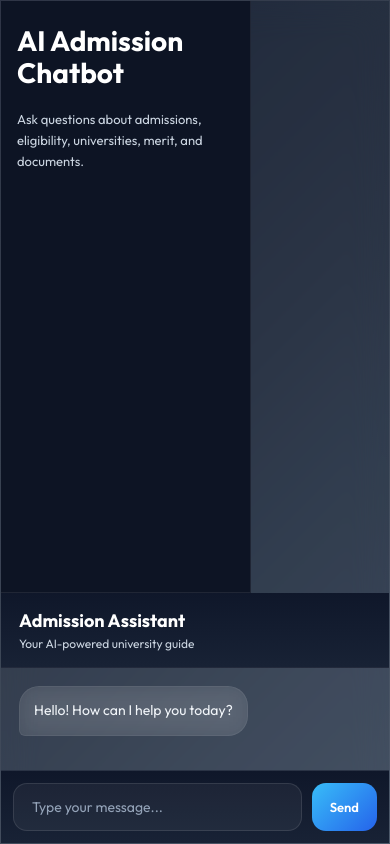
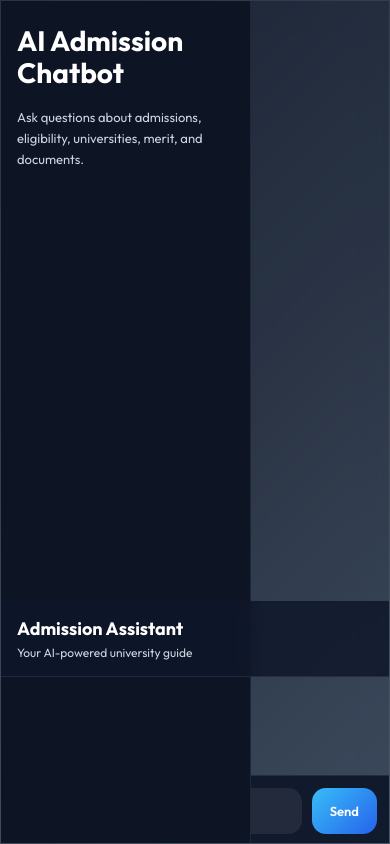
Before and after one commit to hislam1078/University-admission-support-system, a React (Create React App) app: page /chatbot in a window 390 px wide. Built offline with nearby package versions, Linux system fonts and the light colour scheme; sample sign-in values are in the browser's storage.

Commit message:
Improve chatbot mobile responsiveness

```diff
--- a/src/pages/Chatbot.css
+++ b/src/pages/Chatbot.css
@@ -1,14 +1,19 @@
 /* ================= GLOBAL ================= */
 
-* {
-  margin: 0;
-  padding: 0;
-  box-sizing: border-box;
+*{
+  margin:0;
+  padding:0;
+  box-sizing:border-box;
 }
 
-body {
+html,
+body,
+#root{
 
-  font-family: "Poppins", sans-serif;
+  width:100%;
+  min-height:100vh;
+
+  font-family:"Poppins",sans-serif;
 
   background:
   linear-gradient(
@@ -18,51 +23,51 @@ body {
     #334155
   );
 
-  color: white;
-
-  min-height: 100vh;
+  color:white;
 }
 
 /* ================= MAIN CONTAINER ================= */
 
-.chatbot-container {
+.chatbot-container{
 
-  width: 100%;
+  width:100%;
 
-  min-height: 100vh;
+  min-height:100vh;
 
-  display: flex;
+  padding:20px;
 
-  justify-content: center;
+  display:flex;
 
-  align-items: center;
+  justify-content:center;
 
-  padding: 20px;
+  align-items:center;
 }
 
-/* ================= CHATBOT CARD ================= */
+/* ================= CHATBOT ================= */
 
-.chatbot {
+.chatbot{
 
-  width: 100%;
+  width:100%;
 
-  max-width: 1450px;
+  max-width:1400px;
 
-  height: 92vh;
+  height:92vh;
+
+  display:grid;
+
+  grid-template-columns:320px 1fr;
 
   background:
-    rgba(255,255,255,0.06);
+  rgba(255,255,255,0.05);
 
   border:
   1px solid rgba(255,255,255,0.08);
 
-  backdrop-filter: blur(18px);
+  border-radius:24px;
 
-  border-radius: 28px;
+  backdrop-filter:blur(15px);
 
-  display: flex;
-
-  overflow: hidden;
+  overflow:hidden;
 
   box-shadow:
   0 20px 50px rgba(0,0,0,0.35);
@@ -70,193 +75,170 @@ body {
 
 /* ================= SIDEBAR ================= */
 
-.sidebar {
-
-  width: 320px;
+.sidebar{
 
   background:
   linear-gradient(
     180deg,
-      #0b1120,
-      #172033
+    #081120,
+    #111c2d
   );
 
+  padding:40px 30px;
+
+  display:flex;
+
+  flex-direction:column;
+
+  justify-content:space-between;
+
   border-right:
-    1px solid rgba(255,255,255,0.08);
-
-  padding: 40px 30px;
-
-  display: flex;
-
-  flex-direction: column;
-
-  justify-content: space-between;
+  1px solid rgba(255,255,255,0.06);
 }
 
 /* ================= SIDEBAR TITLE ================= */
 
-.sidebar h1 {
+.sidebar h1{
 
-  font-size: 42px;
+  font-size:42px;
 
-  line-height: 1.15;
+  line-height:1.15;
 
-  font-weight: 700;
+  margin-bottom:18px;
 
-  margin-bottom: 20px;
+  font-weight:700;
 }
 
 /* ================= SIDEBAR TEXT ================= */
 
-.sidebar p {
+.sidebar p{
 
-  color: #cbd5e1;
+  color:#cbd5e1;
 
-  font-size: 15px;
+  line-height:1.8;
 
-  line-height: 1.8;
+  font-size:15px;
 }
 
-/* ================= SIDEBAR FOOTER ================= */
+/* ================= FOOTER ================= */
 
-.sidebar-footer {
+.sidebar-footer{
 
-  font-size: 14px;
+  color:#94a3b8;
 
-  color: #94a3b8;
-
-  padding-top: 20px;
+  font-size:14px;
 }
 
 /* ================= CHAT SECTION ================= */
 
-.chat-section {
+.chat-section{
 
-  flex: 1;
+  display:flex;
 
-  display: flex;
+  flex-direction:column;
 
-  flex-direction: column;
-
-  background:
-    rgba(255,255,255,0.03);
+  min-width:0;
 }
 
 /* ================= HEADER ================= */
 
-.chat-header {
+.chat-header{
 
-  padding: 22px 28px;
+  padding:22px 28px;
 
   background:
-    linear-gradient(
-      180deg,
-      #0f172a,
-      #182235
-    );
+  rgba(15,23,42,0.85);
 
   border-bottom:
   1px solid rgba(255,255,255,0.08);
 
-  display: flex;
-
-  justify-content: space-between;
-
-  align-items: center;
-
-  flex-shrink: 0;
+  backdrop-filter:blur(10px);
 }
 
-/* ================= HEADER TEXT ================= */
+.chat-header h2{
 
-.chat-header h2 {
+  font-size:22px;
 
-  font-size: 24px;
-
-  font-weight: 700;
+  margin-bottom:5px;
 }
 
-.chat-header p {
+.chat-header p{
 
-  margin-top: 4px;
+  color:#cbd5e1;
 
-  color: #cbd5e1;
-
-  font-size: 14px;
+  font-size:14px;
 }
 
 /* ================= CHAT AREA ================= */
 
-.chat-area {
+.chat-area{
 
-  flex: 1;
+  flex:1;
 
-  padding: 30px;
+  padding:28px;
 
-  overflow-y: auto;
+  overflow-y:auto;
 
-  display: flex;
+  display:flex;
 
-  flex-direction: column;
+  flex-direction:column;
 
-  gap: 20px;
-
-  scroll-behavior: smooth;
+  gap:18px;
 }
 
 /* ================= SCROLLBAR ================= */
 
-.chat-area::-webkit-scrollbar {
+.chat-area::-webkit-scrollbar{
 
-  width: 6px;
+  width:6px;
 }
 
-.chat-area::-webkit-scrollbar-thumb {
+.chat-area::-webkit-scrollbar-thumb{
 
-  background: #475569;
+  background:#475569;
 
-  border-radius: 20px;
+  border-radius:20px;
 }
 
 /* ================= MESSAGE ROW ================= */
 
-.message-row {
+.message-row{
 
-  display: flex;
+  display:flex;
+
+  width:100%;
 }
 
-.user-row {
+.user-row{
 
-  justify-content: flex-end;
+  justify-content:flex-end;
 }
 
-.bot-row {
+.bot-row{
 
-  justify-content: flex-start;
+  justify-content:flex-start;
 }
 
-/* ================= MESSAGE BUBBLE ================= */
+/* ================= MESSAGE ================= */
 
-.message-bubble {
+.message-bubble{
 
-  max-width: 72%;
+  max-width:75%;
 
-  padding: 14px 18px;
+  padding:14px 18px;
 
-  border-radius: 20px;
+  border-radius:18px;
 
-  line-height: 1.7;
+  font-size:14px;
 
-  font-size: 14px;
+  line-height:1.7;
 
-  word-wrap: break-word;
-
-  animation: fadeIn 0.25s ease;
+  word-break:break-word;
 }
 
 /* ================= USER MESSAGE ================= */
 
-.user-message {
+.user-message{
 
   background:
   linear-gradient(
@@ -265,107 +247,97 @@ body {
     #2563eb
   );
 
-  color: white;
-
-  border-bottom-right-radius: 6px;
+  border-bottom-right-radius:4px;
 
   box-shadow:
-    0 8px 20px rgba(37,99,235,0.35);
+  0 8px 18px rgba(37,99,235,0.35);
 }
 
 /* ================= BOT MESSAGE ================= */
 
-.bot-message {
+.bot-message{
 
   background:
-    rgba(255,255,255,0.08);
+  rgba(255,255,255,0.07);
 
   border:
-    1px solid rgba(255,255,255,0.06);
+  1px solid rgba(255,255,255,0.05);
 
-  color: #f1f5f9;
+  border-bottom-left-radius:4px;
 
-  border-bottom-left-radius: 6px;
-
-  backdrop-filter: blur(10px);
+  color:#f1f5f9;
 }
 
 /* ================= INPUT AREA ================= */
 
-.input-area {
+.input-area{
 
-  padding: 20px 24px;
+  padding:18px 22px;
 
   background:
-    linear-gradient(
-      180deg,
-      #0f172a,
-      #182235
-    );
+  rgba(15,23,42,0.92);
 
   border-top:
   1px solid rgba(255,255,255,0.08);
 
-  display: flex;
+  display:flex;
 
-  align-items: center;
+  align-items:center;
 
-  gap: 15px;
-
-  flex-shrink: 0;
+  gap:12px;
 }
 
 /* ================= INPUT ================= */
 
-.input-area input {
+.input-area input{
 
-  flex: 1;
+  flex:1;
 
-  height: 54px;
+  height:52px;
 
-  padding: 0 18px;
+  border:none;
 
-  border-radius: 14px;
+  outline:none;
 
-  border:
-    1px solid rgba(255,255,255,0.1);
+  border-radius:14px;
+
+  padding:0 18px;
 
   background:
-    rgba(255,255,255,0.05);
+  rgba(255,255,255,0.07);
 
-  color: white;
+  color:white;
 
-  font-size: 14px;
+  font-size:14px;
 
-  outline: none;
-
-  transition: 0.3s ease;
+  transition:0.3s ease;
 }
 
-.input-area input::placeholder {
+.input-area input::placeholder{
 
-  color: #94a3b8;
+  color:#94a3b8;
 }
 
-.input-area input:focus {
+.input-area input:focus{
 
-  border-color: #38bdf8;
+  background:
+  rgba(255,255,255,0.1);
 
   box-shadow:
-    0 0 0 4px rgba(56,189,248,0.15);
+  0 0 0 3px rgba(56,189,248,0.15);
 }
 
-/* ================= SEND BUTTON ================= */
+/* ================= BUTTON ================= */
 
-.input-area button {
+.input-area button{
 
-  height: 54px;
+  height:52px;
 
-  padding: 0 24px;
+  padding:0 24px;
 
-  border: none;
+  border:none;
 
-  border-radius: 14px;
+  border-radius:14px;
 
   background:
   linear-gradient(
@@ -374,177 +346,147 @@ body {
     #2563eb
   );
 
-  color: white;
+  color:white;
 
-  font-size: 14px;
+  font-size:14px;
 
-  font-weight: 600;
+  font-weight:600;
 
-  cursor: pointer;
+  cursor:pointer;
 
-  transition: 0.3s ease;
+  transition:0.3s ease;
 }
 
-.input-area button:hover {
+.input-area button:hover{
 
-  transform: translateY(-2px);
+  transform:translateY(-2px);
 
   box-shadow:
-    0 10px 24px rgba(37,99,235,0.35);
-}
-
-/* ================= ANIMATION ================= */
-
-@keyframes fadeIn {
-
-  from {
-
-    opacity: 0;
-
-    transform: translateY(10px);
-  }
-
-  to {
-
-    opacity: 1;
-
-    transform: translateY(0);
-  }
+  0 10px 20px rgba(37,99,235,0.35);
 }
 
 /* ================= TABLET ================= */
 
-@media (max-width: 1000px) {
+@media(max-width:950px){
 
-  .chatbot {
+  .chatbot{
 
-    height: 95vh;
+    grid-template-columns:1fr;
 
-    flex-direction: column;
+    height:95vh;
   }
 
-  .sidebar {
+  .sidebar{
 
-    width: 100%;
+    padding:25px 22px;
 
-    padding: 28px 24px;
-
-    border-right: none;
+    border-right:none;
 
     border-bottom:
-      1px solid rgba(255,255,255,0.08);
+    1px solid rgba(255,255,255,0.06);
   }
 
-  .sidebar h1 {
+  .sidebar h1{
 
-    font-size: 34px;
+    font-size:34px;
   }
 
-  .sidebar-footer {
+  .sidebar-footer{
 
-    display: none;
-  }
-
-  .message-bubble {
-
-    max-width: 85%;
+    display:none;
   }
 }
 
 /* ================= MOBILE ================= */
 
-@media (max-width: 768px) {
+@media(max-width:768px){
 
-  .chatbot-container {
+  .chatbot-container{
 
-    padding: 0;
+    padding:0;
   }
 
-  .chatbot {
+  .chatbot{
 
-    height: 100vh;
+    height:100vh;
 
-    border-radius: 0;
+    border-radius:0;
   }
 
   /* ===== SIDEBAR ===== */
 
-  .sidebar {
+  .sidebar{
 
-    padding: 20px 18px;
+    padding:18px 16px;
   }
 
-  .sidebar h1 {
+  .sidebar h1{
 
-    font-size: 28px;
+    font-size:28px;
   }
 
-  .sidebar p {
+  .sidebar p{
 
-    font-size: 13px;
+    font-size:13px;
 
-    line-height: 1.6;
+    line-height:1.6;
   }
 
   /* ===== HEADER ===== */
 
-  .chat-header {
+  .chat-header{
 
-    padding: 16px 18px;
+    padding:16px;
   }
 
-  .chat-header h2 {
+  .chat-header h2{
 
-    font-size: 18px;
+    font-size:18px;
   }
 
-  .chat-header p {
+  .chat-header p{
 
-    font-size: 12px;
+    font-size:12px;
   }
 
-  /* ===== CHAT AREA ===== */
+  /* ===== CHAT ===== */
 
-  .chat-area {
+  .chat-area{
 
-    padding: 18px;
-
-    gap: 16px;
+    padding:16px;
   }
 
-  /* ===== MESSAGE ===== */
+  .message-bubble{
 
-  .message-bubble {
+    max-width:88%;
 
-    max-width: 92%;
+    font-size:13px;
 
-    font-size: 14px;
-
-    padding: 12px 14px;
+    padding:12px 14px;
   }
 
   /* ===== INPUT ===== */
 
-  .input-area {
+  .input-area{
 
-    padding: 12px;
+    padding:12px;
 
-    gap: 10px;
+    gap:10px;
   }
 
-  .input-area input {
+  .input-area input{
 
-    height: 48px;
+    height:46px;
 
-    font-size: 14px;
+    font-size:13px;
   }
 
-  .input-area button {
+  .input-area button{
 
-    height: 48px;
+    height:46px;
 
-    padding: 0 18px;
+    padding:0 18px;
 
-    font-size: 13px;
+    font-size:13px;
   }
 }
```
Lines whose indentation alone changed are shown as unchanged.
